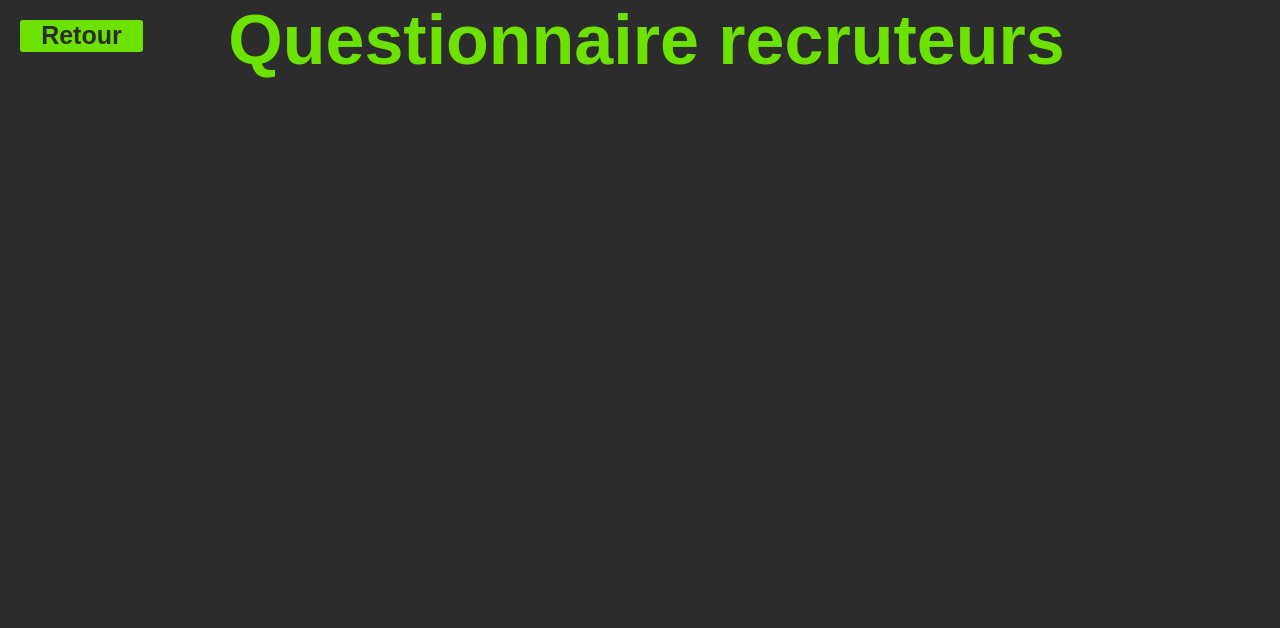
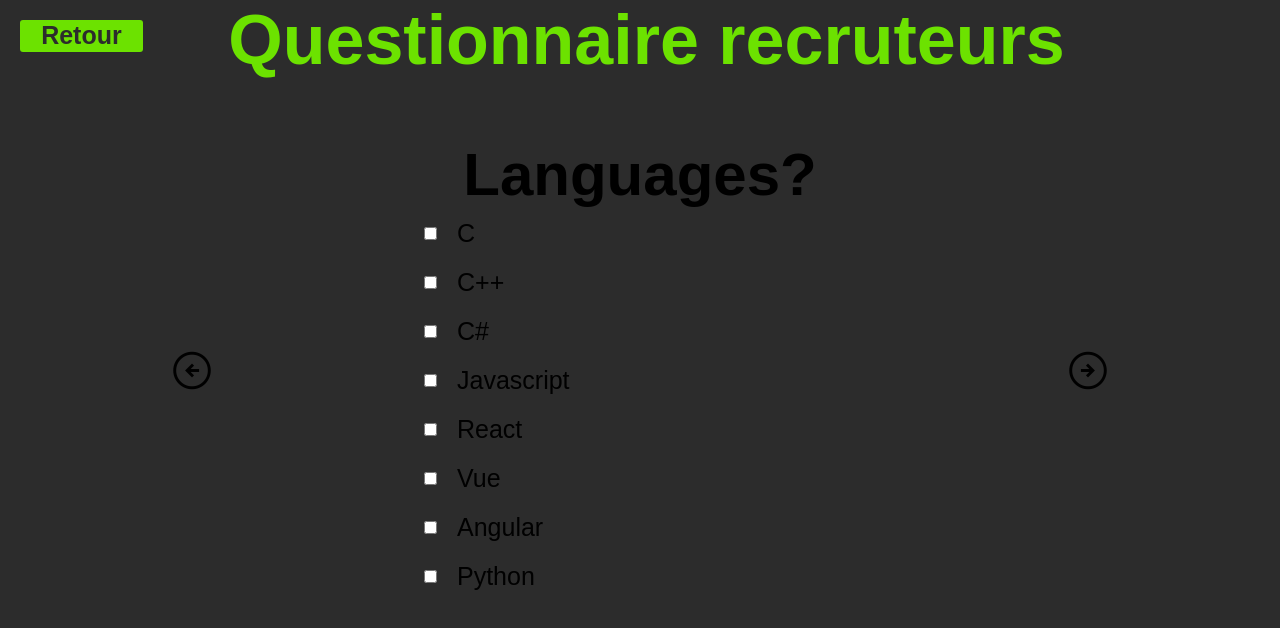
Before and after one commit to CyrilleMarc/tindev, a React (Create React App) app: page /questionnaire in a window 1280 px wide. Shown: the top 628 px of the page. Built offline with nearby package versions, Linux system fonts and the light colour scheme; a web font is replaced by a local one.

Commit message:
add survey

```diff
--- a/public/index.html
+++ b/public/index.html
@@ -12,6 +12,7 @@
     <link rel="apple-touch-icon" href="%PUBLIC_URL%/logo192.png" />
     <link rel="preconnect" href="https://fonts.googleapis.com">
 <link rel="preconnect" href="https://fonts.gstatic.com" crossorigin>
+<link rel="stylesheet" href="https://fonts.googleapis.com/css2?family=Material+Symbols+Outlined:opsz,wght,FILL,GRAD@48,400,0,0" />
 <link rel="stylesheet" href="https://cdnjs.cloudflare.com/ajax/libs/font-awesome/4.7.0/css/font-awesome.min.css">
 <link href="https://fonts.googleapis.com/css2?family=Sofia+Sans+Extra+Condensed:wght@1&display=swap" rel="stylesheet">
     <link rel="manifest" href="%PUBLIC_URL%/manifest.json" />
--- /dev/null
+++ b/src/assets/styles/QuestionCm.css
@@ -0,0 +1,42 @@
+.carousselContainer{
+    display: flex;
+    align-items: center;
+    justify-content: space-evenly;
+    height: 60vh;
+}
+
+.contentQuestion{
+    width: 40%;
+    display: flex;
+    flex-direction: column;
+}
+
+.contentQuestion h3 {
+    font-size: 60px;
+    text-align: center;
+
+
+}
+
+.contentQuestion p {
+    font-size: 60px;
+}
+
+.material-symbols-outlined{
+    font-size: 45px;
+    cursor: pointer;
+}
+
+.material-symbols-outlined:hover {
+    color: #6ce200;
+}
+
+.gridOptions {
+    display: flex;
+    margin: 10px 20px;
+    font-size: 25px;
+}
+
+.gridOptions input {
+    margin: 0px 20px;
+}
--- a/src/assets/styles/questionnaire.css
+++ b/src/assets/styles/questionnaire.css
@@ -11,7 +11,7 @@ h1{
     font-size: 70px;
     color: #6ce200;
     text-align: center;
-    margin: 0px 150px 0px 0px;
+    margin: 0px 150px 50px 0px;
     padding: 0px;
     flex: 8;
 }
--- a/src/components/Footer.js
+++ b/src/components/Footer.js
@@ -14,7 +14,7 @@ function Footer() {
       <span>
         <SocialIcon
           bgColor="#6ce200"
-          url="https://www.github.com/in/cyrille-marc-3914a5130/"
+          url="https://github.com/CyrilleMarc/"
         />
       </span>
       <span>
--- /dev/null
+++ b/src/components/QuestionsCm.js
@@ -0,0 +1,70 @@
+import React, { useState } from "react";
+import "../assets/styles/QuestionCm.css";
+import slides from "../pages/Slides.js";
+
+const QuestionsCm = () => {
+  const [currentIndex, setCurrentIndex] = useState(0);
+  const [responses, setResponses] = useState({});
+
+  const handlePrevious = () => {
+    const previousIndex = currentIndex - 1;
+    setCurrentIndex(previousIndex < 0 ? slides.length - 1 : previousIndex);
+  };
+
+  const handleNext = () => {
+    const nextIndex = currentIndex + 1;
+    setCurrentIndex(nextIndex >= slides.length ? 0 : nextIndex);
+  };
+
+  const handleOptionChange = (event) => {
+    if (slides[currentIndex].type === "multiple") {
+      setResponses({ ...responses, [currentIndex]: event.target.value });
+    } else if (slides[currentIndex].type === "checkbox") {
+      setResponses({
+        ...responses,
+        [currentIndex]: event.target.checked
+          ? [...(responses[currentIndex] || []), event.target.value]
+          : (responses[currentIndex] || []).filter(
+              (value) => value !== event.target.value
+            ),
+      });
+    }
+  };
+
+  return (
+    <div className="carousselContainer">
+      <span onClick={handlePrevious} class="material-symbols-outlined">
+        arrow_circle_left
+      </span>
+      <div className="contentQuestion">
+        <h3>{slides[currentIndex].question}</h3>
+        {slides[currentIndex].options.map((option) => (
+          <div className="gridOptions" key={option}>
+            {slides[currentIndex].type === "multiple" ? (
+              <input
+                type="radio"
+                name={currentIndex}
+                value={option}
+                checked={responses[currentIndex] === option}
+                onChange={handleOptionChange}
+              />
+            ) : (
+              <input
+                type="checkbox"
+                value={option}
+                checked={(responses[currentIndex] || []).includes(option)}
+                onChange={handleOptionChange}
+              />
+            )}
+            <label>{option}</label>
+          </div>
+        ))}
+      </div>
+      <span onClick={handleNext} class="material-symbols-outlined">
+        arrow_circle_right
+      </span>
+    </div>
+  );
+};
+
+export default QuestionsCm;
--- a/src/pages/Questionnaire.js
+++ b/src/pages/Questionnaire.js
@@ -1,10 +1,16 @@
 import React from "react";
 import QuestionnaireHeader from "../components/QuestionnaireHeader";
+import QuestionsCm from "../components/QuestionsCm";
 
 function Questionnaire() {
   return (
     <div>
-      <QuestionnaireHeader title={"recruteurs"}/>
+      <div>
+        <QuestionnaireHeader title={"recruteurs"} />
+      </div>
+      <div>
+        <QuestionsCm />
+      </div>
     </div>
   );
 }
--- /dev/null
+++ b/src/pages/Slides.js
@@ -0,0 +1,84 @@
+const slides = [
+  {
+    question: "Languages?",
+    type: "checkbox",
+    options: [
+      "C",
+      "C++",
+      "C#",
+      "Javascript",
+      "React",
+      "Vue",
+      "Angular",
+      "Python",
+    ],
+  },
+  {
+    question: "Qualités recherchées ?",
+    type: "checkbox",
+    options: [
+      "Autonomie",
+      "Adaptabilité",
+      "Prise d'initiative",
+      "inspirant",
+      "Ouvert à d'autres outils, languages",
+    ],
+  },
+  {
+    question: "Base de données ?",
+    type: "checkbox",
+    options: ["Mysql", "Mongodb", "PostgreSql", "Redis"],
+  },
+  {
+    question: "Outils ?",
+    type: "checkbox",
+    options: ["Git", "Docker", ""],
+  },
+  {
+    question: "What is your favorite animal?",
+    type: "checkbox",
+    options: ["Dog", "Cat", "Rabbit"],
+  },
+  {
+    question: "What is your favorite food?",
+    type: "multiple",
+    options: ["Pizza", "Hamburger", "Salad"],
+  },
+  {
+    question: "Télétravail ?",
+    type: "checkbox",
+    options: [
+      "1 jour/semaine",
+      "2 jours/semaine",
+      "3 jours/semaine",
+      "4 jours/semaine",
+      "Full remote",
+      "à définir",
+      "pas de télétravail",
+    ],
+  },
+  {
+    question: "Avantages ?",
+    type: "checkbox",
+    options: [
+      "Tickets restaurant",
+      "véhicule",
+      "Titre de transport",
+      "salle de sport",
+    ],
+  },
+  {
+    question: "Salaire mensuel net ?",
+    type: "checkbox",
+    options: [
+      "1500€ à 2000€",
+      "2000€ à 2500€",
+      "2500€ à 3000€",
+      "3500€ à 4000€",
+      "+4000€",
+      "à définir",
+    ],
+  },
+];
+
+export default slides;
```
